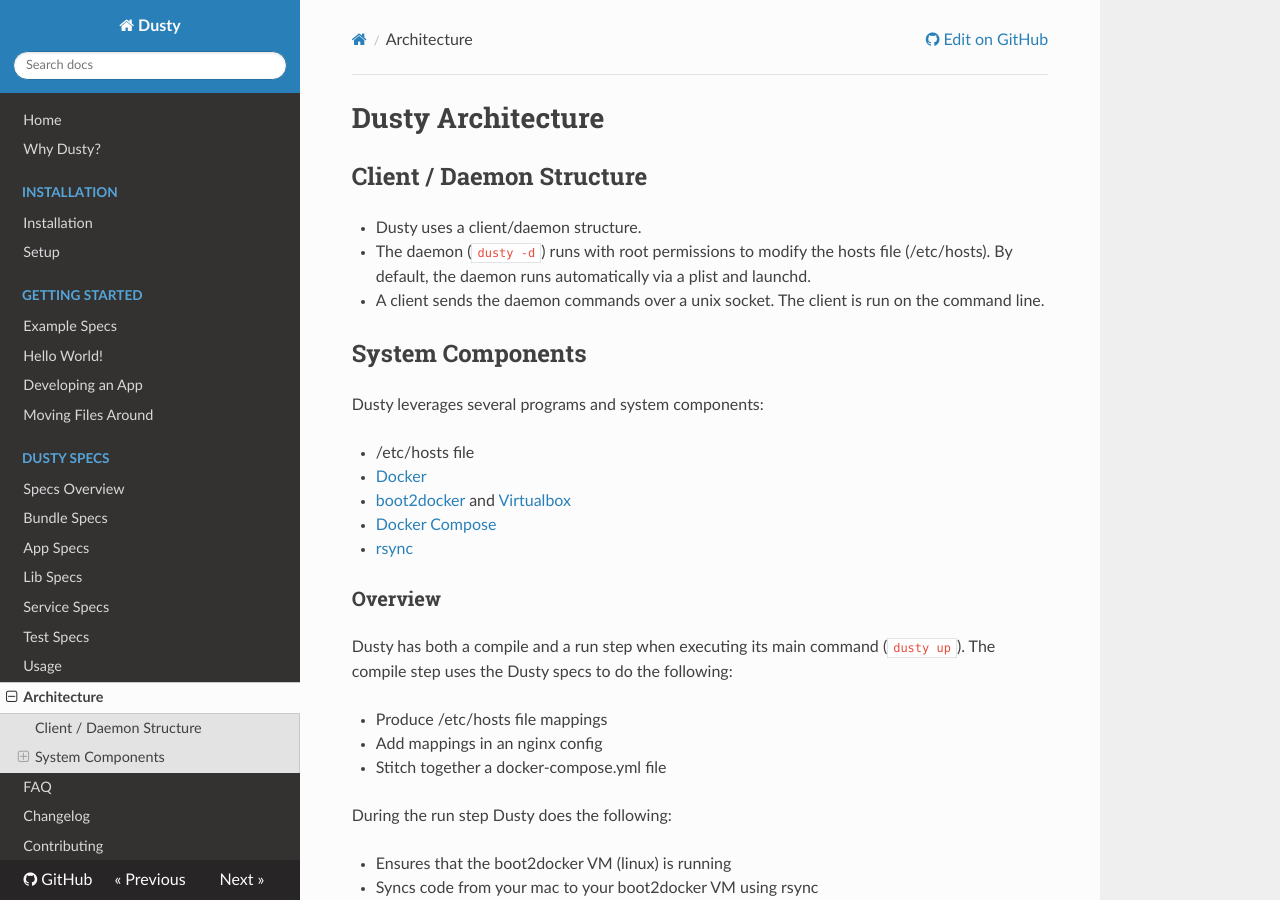
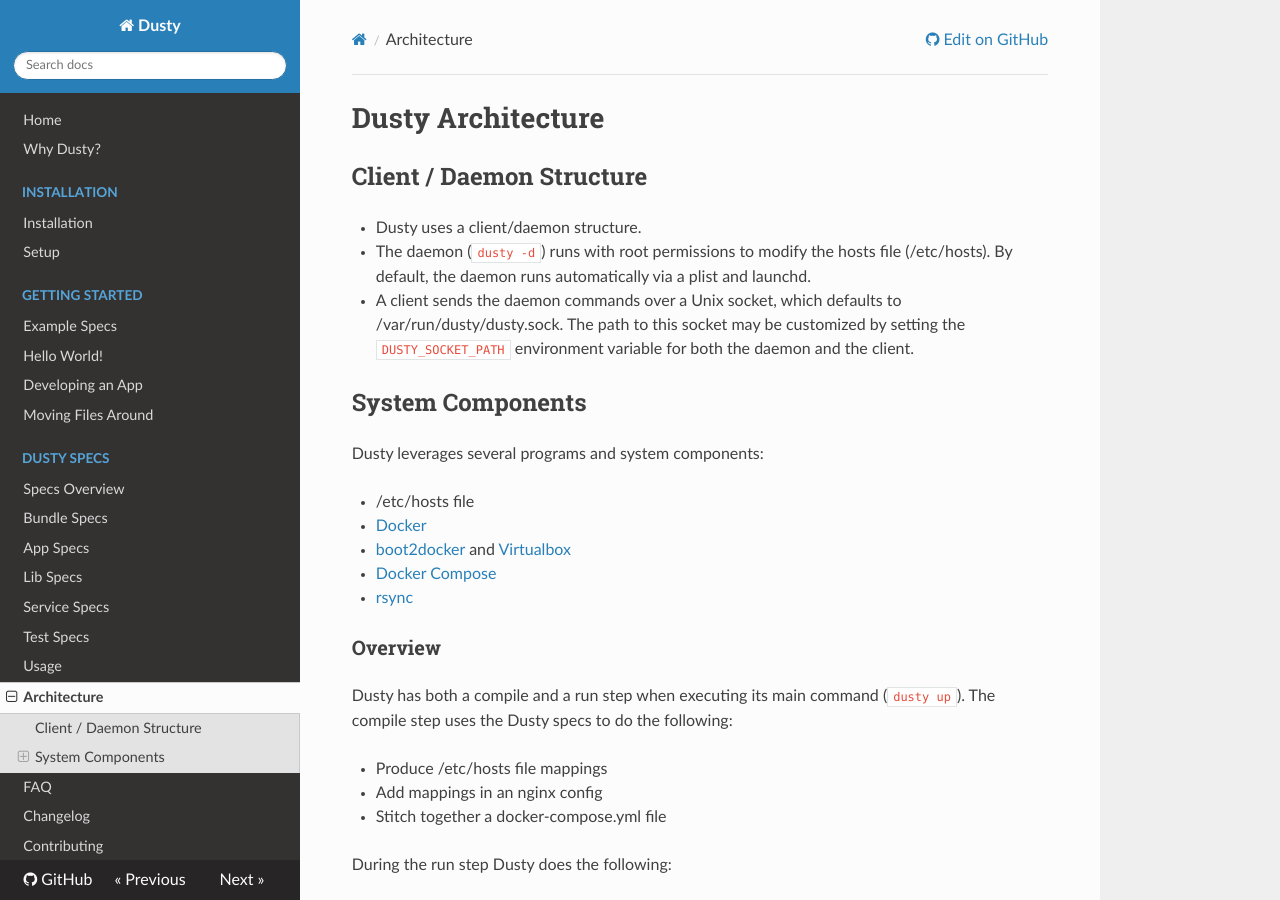
Before and after one commit to gamechanger/dusty, an MkDocs documentation site: the page built from docs/architecture.md, in a window 1280 px wide and 900 px high. Built offline with MkDocs 1.6.1, drawn with Linux system fonts in a browser that asks for light colours; nearby versions of some CDN libraries; old or Windows-style settings are respelled for this version of MkDocs.

Commit message:
Customize socket location through DUSTY_SOCKET_PATH

```diff
--- a/docs/architecture.md
+++ b/docs/architecture.md
@@ -4,7 +4,7 @@
 
 * Dusty uses a client/daemon structure.
 * The daemon (`dusty -d`) runs with root permissions to modify the hosts file (/etc/hosts). By default, the daemon runs automatically via a plist and launchd.
-* A client sends the daemon commands over a unix socket. The client is run on the command line.
+* A client sends the daemon commands over a Unix socket, which defaults to /var/run/dusty/dusty.sock. The path to this socket may be customized by setting the `DUSTY_SOCKET_PATH` environment variable for both the daemon and the client.
 
 ## System Components
 
```
Also changed, not shown: docs/changelog.md (+2 -0 lines), 1 other file.
